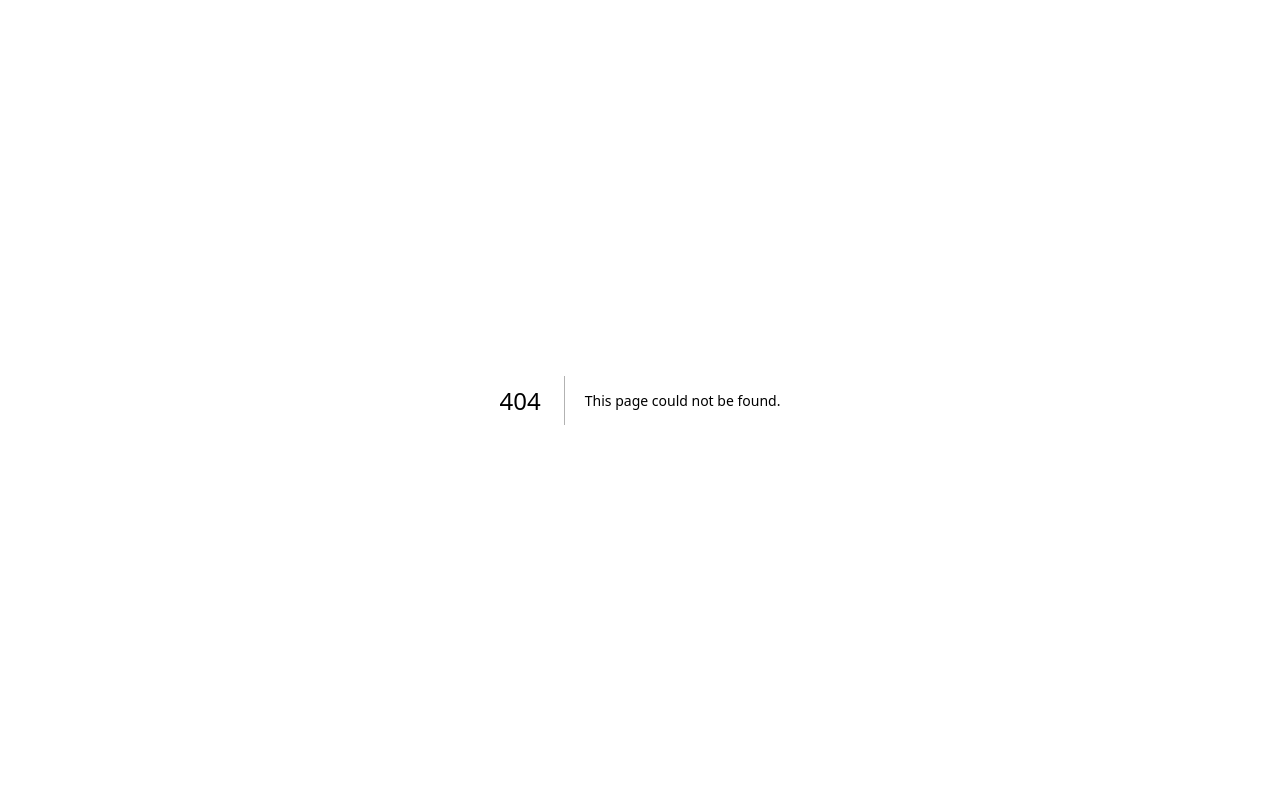
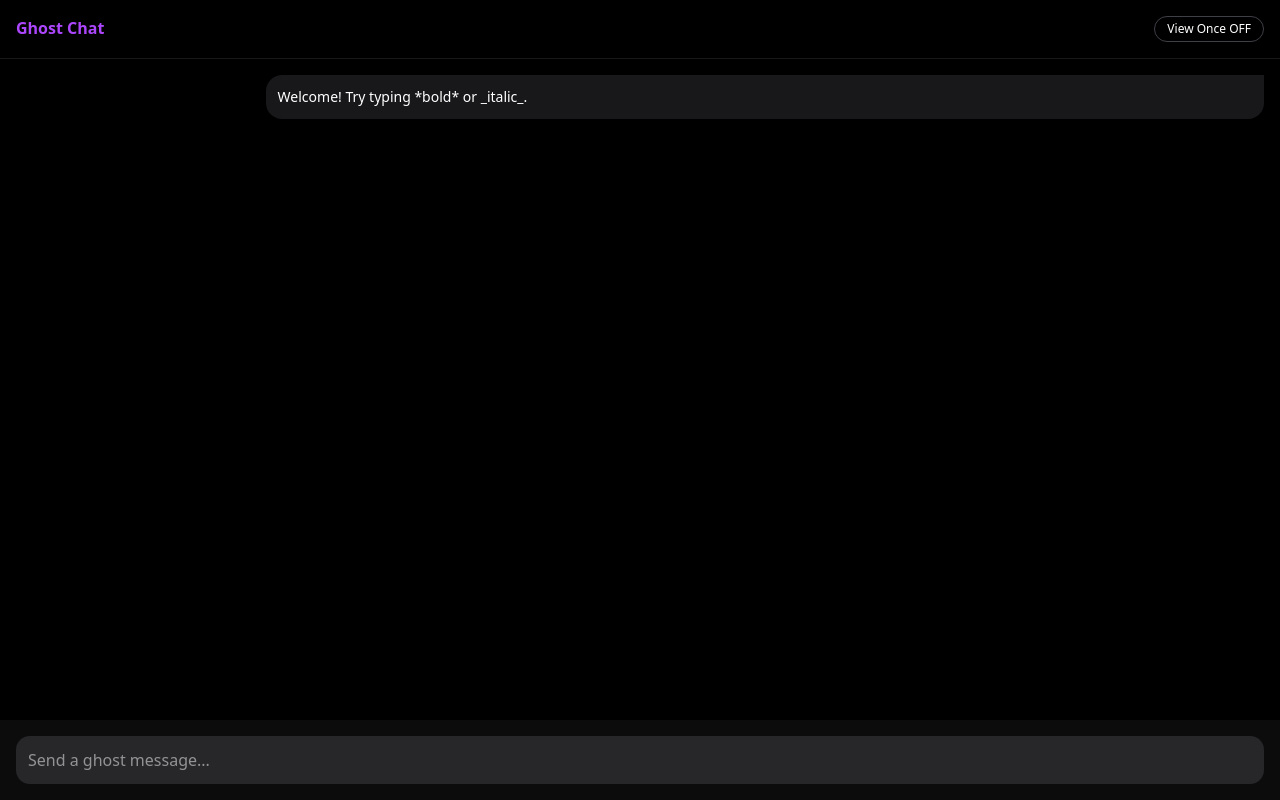
Before and after one commit to Clement-20/anonymous-app, a Next.js app: page /chat in a window 1280 px wide. Before the commit this address had no page. Built offline with nearby package versions, Linux system fonts and the light colour scheme.

Commit message:
create page.tsx

```diff
--- /dev/null
+++ b/app/chat/page.tsx
@@ -0,0 +1,36 @@
+"use client"
+import { useState } from "react"
+
+export default function ChatPage() {
+  const [message, setMessage] = useState("")
+    const [viewOnce, setViewOnce] = useState(false)
+
+      return (
+          <div className="min-h-screen bg-black text-white flex flex-col">
+                <header className="p-4 border-b border-zinc-900 flex justify-between">
+                        <span className="text-purple-500 font-bold">Ghost Chat</span>
+                                <button
+                                          onClick={() => setViewOnce(!viewOnce)}
+                                                    className={`text-xs px-3 py-1 rounded-full border ${viewOnce ? 'bg-purple-600 border-purple-600' : 'border-zinc-700'}`}
+                                                            >
+                                                                      {viewOnce ? "👁️ View Once ON" : "View Once OFF"}
+                                                                              </button>
+                                                                                    </header>
+
+                                                                                          <div className="flex-1 p-4 overflow-y-auto space-y-4">
+                                                                                                  <div className="bg-zinc-900 p-3 rounded-2xl rounded-tr-none max-w-[80%] ml-auto">
+                                                                                                            <p className="text-sm">Welcome! Try typing *bold* or _italic_.</p>
+                                                                                                                    </div>
+                                                                                                                          </div>
+
+                                                                                                                                <footer className="p-4 bg-zinc-900/50 backdrop-blur-lg">
+                                                                                                                                        <input
+                                                                                                                                                  className="w-full bg-zinc-800 p-3 rounded-xl outline-none"
+                                                                                                                                                            placeholder="Send a ghost message..."
+                                                                                                                                                                      value={message}
+                                                                                                                                                                                onChange={(e) => setMessage(e.target.value)}
+                                                                                                                                                                                        />
+                                                                                                                                                                                              </footer>
+                                                                                                                                                                                                  </div>
+                                                                                                                                                                                                    )
+                                                                                                                                                                                                    }
```
